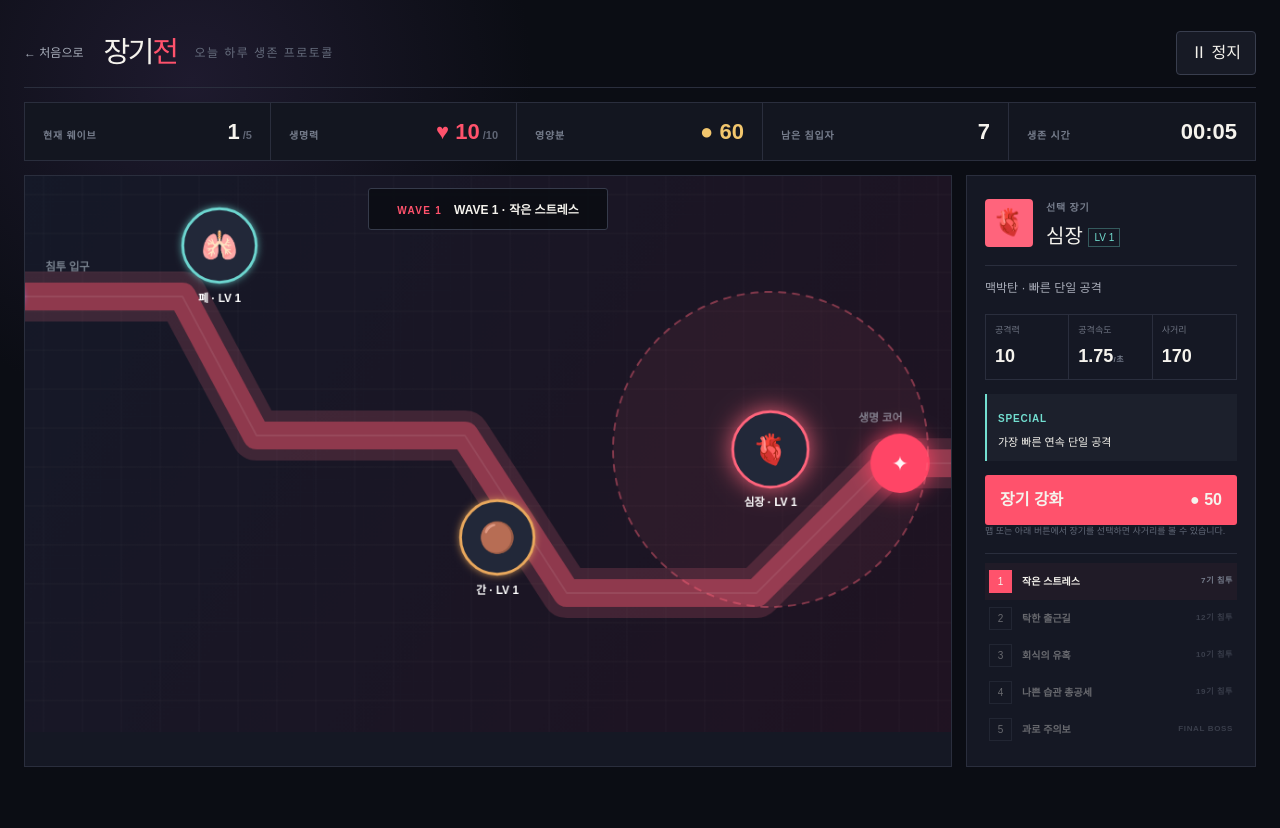
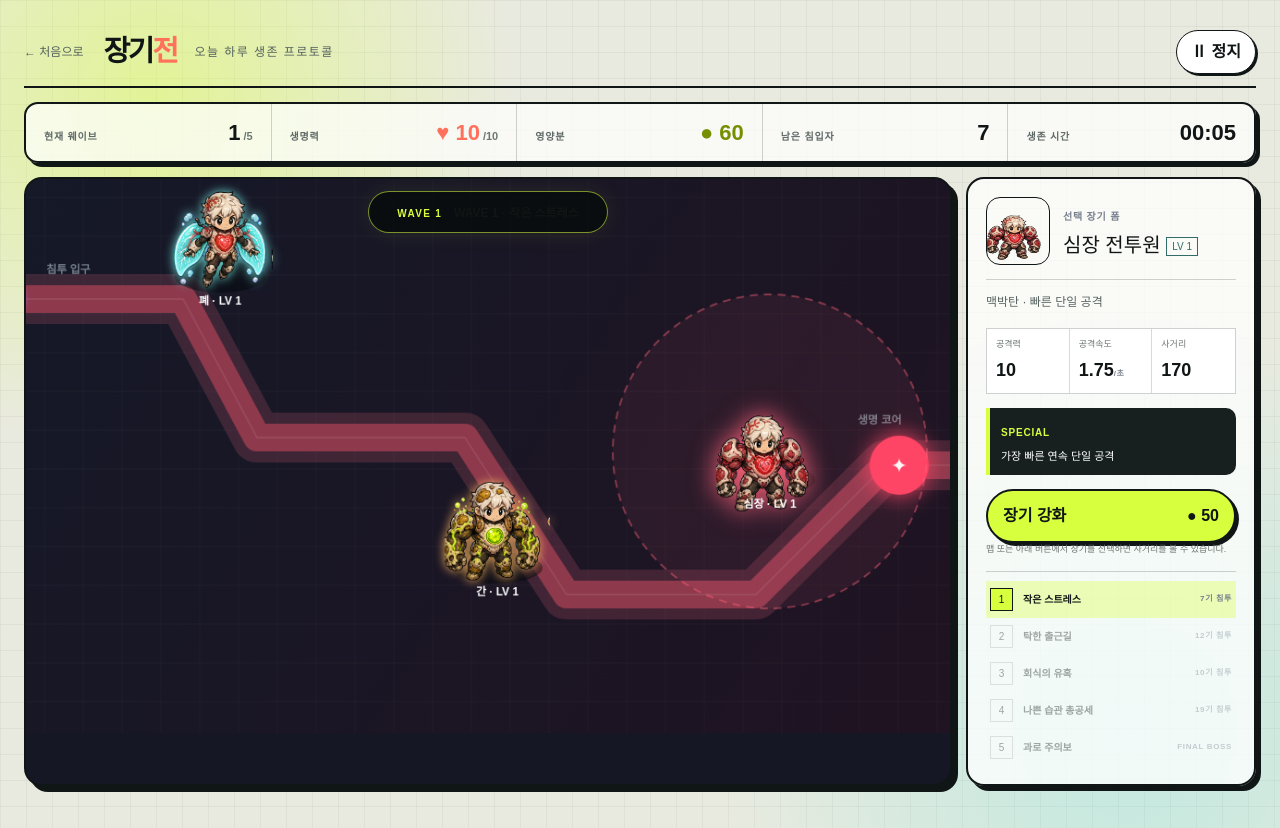
Before and after one commit to project-organ0/long-game, a Next.js app: page /defense in a window 1280 px wide. Built offline with nearby package versions, Linux system fonts and the light colour scheme.

Commit message:
Bring original organ characters into defense mode

```diff
--- a/app/defense/DefenseGame.tsx
+++ b/app/defense/DefenseGame.tsx
@@ -65,14 +65,14 @@ export default function DefenseGame() {
           <div className="organ-tabs">
             {(Object.keys(ORGANS) as OrganType[]).map((id) => (
               <button key={id} className={hud.selected === id ? "active" : ""} style={{ "--organ": ORGANS[id].color } as React.CSSProperties} onClick={() => select(id)}>
-                <span>{ORGANS[id].emoji}</span><b>{ORGANS[id].name}</b><small>LV {hud.organs[id].level}</small>
+                <span className={`organ-avatar avatar-${id}`} /><b>{ORGANS[id].name}</b><small>LV {hud.organs[id].level}</small>
               </button>
             ))}
           </div>
         </section>
 
         <aside className="organ-panel">
-          <div className="panel-heading"><span style={{ background: selected.color }}>{selected.emoji}</span><div><small>선택 장기</small><h2>{selected.name} <i>LV {selectedState.level}</i></h2></div></div>
+          <div className="panel-heading"><span className={`organ-avatar avatar-${hud.selected}`} style={{ backgroundColor: selected.color }} /><div><small>선택 장기 폼</small><h2>{selected.name} 전투원 <i>LV {selectedState.level}</i></h2></div></div>
           <p className="role">{selected.role}</p>
           <div className="stats">
             <div><span>공격력</span><b>{stats.damage}</b></div>
@@ -93,7 +93,7 @@ export default function DefenseGame() {
       {hud.phase === "cards" && <div className="modal-backdrop"><section className="card-modal" role="dialog" aria-modal="true" aria-label="생활 습관 카드 선택">
         <small className="eyebrow">WAVE {hud.wave} CLEAR</small><h2>내일의 몸을 결정하세요</h2><p>선택한 습관은 다음 웨이브부터 적용됩니다.</p>
         <div className="habit-cards">{hud.cards.map((card) => <article key={card.id}>
-          <span className="card-icon">{card.icon}</span><small>{card.effectType === "permanent" ? "영구 효과" : card.effectType === "instant" ? "즉시 효과" : "다음 웨이브"}</small><h3>{card.name}</h3><p>{card.description}</p>{card.drawback && <em>주의 · {card.drawback}</em>}
+          <span className={`card-art card-${card.id}`} aria-hidden="true" /><small>{card.effectType === "permanent" ? "영구 효과" : card.effectType === "instant" ? "즉시 효과" : "다음 웨이브"}</small><h3>{card.name}</h3><p>{card.description}</p>{card.drawback && <em>주의 · {card.drawback}</em>}
           <button onClick={() => engineRef.current?.chooseCard(card.id)}>이 습관 선택</button>
         </article>)}</div>
       </section></div>}
--- a/app/defense/game-engine.ts
+++ b/app/defense/game-engine.ts
@@ -11,6 +11,11 @@ type Spawn = { type: EnemyType; at: number };
 const PATH: Point[] = [{ x: -35, y: 130 }, { x: 170, y: 130 }, { x: 250, y: 280 }, { x: 475, y: 280 }, { x: 585, y: 450 }, { x: 790, y: 450 }, { x: 930, y: 310 }, { x: 1035, y: 310 }];
 const ORGAN_POS: Record<OrganType, Point> = { lung: { x: 210, y: 75 }, liver: { x: 510, y: 390 }, heart: { x: 805, y: 295 } };
 const TYPES: OrganType[] = ["lung", "liver", "heart"];
+const ORGAN_FORM: Record<OrganType, { col: number; row: number }> = {
+  lung: { col: 0, row: 1 },
+  liver: { col: 1, row: 1 },
+  heart: { col: 3, row: 0 },
+};
 
 export class DefenseEngine {
   private ctx: CanvasRenderingContext2D;
@@ -41,11 +46,13 @@ export class DefenseEngine {
   private message = "방어 준비";
   private flash = 0;
   private shake = 0;
+  private organForms = new Image();
 
   constructor(private canvas: HTMLCanvasElement, private onHud: (hud: HudState) => void) {
     const ctx = canvas.getContext("2d");
     if (!ctx) throw new Error("Canvas is not supported");
     this.ctx = ctx;
+    this.organForms.src = "/art/player-forms.png";
     canvas.addEventListener("pointerdown", this.onPointer);
     this.emit();
     this.raf = requestAnimationFrame(this.loop);
@@ -262,9 +269,20 @@ export class DefenseEngine {
       const config = ORGANS[id], p = ORGAN_POS[id], level = this.organs[id].level, selected = this.selected === id;
       const range = config.range * GAME_BALANCE.levelRangeMultiplier[level - 1];
       if (selected) { c.beginPath(); c.arc(p.x, p.y, range, 0, Math.PI * 2); c.fillStyle = `${config.color}12`; c.fill(); c.setLineDash([7, 8]); c.strokeStyle = `${config.color}70`; c.lineWidth = 2; c.stroke(); c.setLineDash([]); }
-      c.beginPath(); c.arc(p.x, p.y, 38 + level * 3 + Math.sin(this.elapsed * (id === "heart" ? 8 : 3)) * 2, 0, Math.PI * 2); c.fillStyle = "#222839"; c.shadowColor = config.color; c.shadowBlur = selected ? 28 : 10; c.fill(); c.shadowBlur = 0; c.strokeStyle = config.color; c.lineWidth = 2 + level; c.stroke();
-      c.font = `${30 + level * 2}px serif`; c.textAlign = "center"; c.fillText(config.emoji, p.x, p.y + 11);
-      c.fillStyle = "#fff"; c.font = "800 12px sans-serif"; c.fillText(`${config.name} · LV ${level}`, p.x, p.y + 61); c.textAlign = "start";
+      c.beginPath(); c.ellipse(p.x, p.y + 31, 47 + level * 2, 17, 0, 0, Math.PI * 2); c.fillStyle = "rgba(4,8,9,.48)"; c.fill();
+      c.save();
+      c.translate(p.x, p.y);
+      const pulse = 1 + Math.sin(this.elapsed * (id === "heart" ? 7 : 2.8)) * .018;
+      c.scale(pulse, pulse);
+      c.shadowColor = config.color; c.shadowBlur = selected ? 28 : 11;
+      if (this.organForms.complete && this.organForms.naturalWidth) {
+        const form = ORGAN_FORM[id];
+        c.drawImage(this.organForms, form.col * 384, form.row * 512, 384, 512, -55 - level * 2, -76 - level * 3, 110 + level * 4, 147 + level * 6);
+      } else {
+        c.font = "42px serif"; c.textAlign = "center"; c.fillText(config.emoji, 0, 12);
+      }
+      c.restore(); c.shadowBlur = 0;
+      c.fillStyle = "#fff"; c.font = "800 12px sans-serif"; c.textAlign = "center"; c.fillText(`${config.name} · LV ${level}`, p.x, p.y + 61); c.textAlign = "start";
     }
   }
   private drawEnemy(c: CanvasRenderingContext2D, e: Enemy) {
--- a/app/globals.css
+++ b/app/globals.css
@@ -76,3 +76,47 @@ button { color:inherit }
   .wave-banner{top:5px;padding:5px;font-size:9px}.wave-banner span{display:none}.organ-panel{padding:14px}.result{padding:26px 18px}
 }
 @media(prefers-reduced-motion:reduce){*{scroll-behavior:auto!important;transition:none!important}}
+
+/* Original Organ Game visual language */
+.game-shell {
+  --ink:#101515; --paper:#e9eadf; --acid:#d8ff3e; --coral:#ff715b; --cyan:#4ee5e1;
+  background:
+    radial-gradient(circle at 12% 12%,rgba(216,255,62,.45),transparent 27%),
+    radial-gradient(circle at 88% 88%,rgba(78,229,225,.26),transparent 31%),
+    linear-gradient(rgba(16,21,21,.045) 1px,transparent 1px),
+    linear-gradient(90deg,rgba(16,21,21,.045) 1px,transparent 1px),
+    var(--paper);
+  background-size:auto,auto,26px 26px,26px 26px,auto;
+  color:var(--ink);
+}
+.game-header { border-bottom:2px solid var(--ink) }
+.game-header h1 { font-weight:950 }.game-header h1 span{color:var(--coral)}
+.back-link,.game-header p { color:#54605d }
+.pause-button { color:var(--ink);border:1.5px solid var(--ink);border-radius:999px;background:white;box-shadow:2px 2px 0 var(--ink);font-weight:900 }
+.hud { background:rgba(255,255,255,.72);border:2px solid var(--ink);border-radius:14px;overflow:hidden;box-shadow:4px 4px 0 var(--ink) }
+.hud>div { border-right:1px solid rgba(16,21,21,.18) }.hud small{color:#5f6966}.hud strong i{color:#6c7773}
+.hud .life{color:var(--coral)}.hud .nutrient{color:#758f00}
+.arena-wrap { border:2px solid var(--ink);border-radius:18px;box-shadow:6px 6px 0 var(--ink) }
+.arena-wrap canvas { background:#151d1d }
+.wave-banner { background:rgba(8,13,13,.88);border:1px solid rgba(216,255,62,.55);border-radius:999px;box-shadow:0 0 24px rgba(216,255,62,.08) }
+.wave-banner span{color:var(--acid)}.wave-banner.prep span{color:#ffd66b}
+.organ-panel { background:rgba(255,255,255,.76);border:2px solid var(--ink);border-radius:18px;box-shadow:5px 5px 0 var(--ink) }
+.panel-heading { border-color:rgba(16,21,21,.18) }
+.panel-heading>span { width:64px;height:68px;border:1.5px solid var(--ink);border-radius:14px }
+.panel-heading h2 i { color:#326c68;border-color:#326c68 }
+.role{color:#586461}.stats{border-color:rgba(16,21,21,.2);background:white}.stats div{border-color:rgba(16,21,21,.16)}.stats span{color:#69746f}
+.special{background:#17201f;color:white;border-left:4px solid var(--acid);border-radius:0 10px 10px 0}.special small{color:var(--acid)}
+.upgrade{background:var(--acid);color:var(--ink);border:2px solid var(--ink);border-radius:999px;box-shadow:3px 3px 0 var(--ink)}
+.upgrade:disabled{background:#bec1b7;color:#6c716c}.tip{color:#68726f}
+.wave-list{border-color:rgba(16,21,21,.18)}.wave-list>div>span{border-color:rgba(16,21,21,.3)}.wave-list>div.current{background:rgba(216,255,62,.35)}.wave-list .current>span{background:var(--acid);color:var(--ink);border-color:var(--ink)}
+.organ-avatar { display:block;background-image:url("/art/player-forms.png");background-repeat:no-repeat;background-size:400% 200%;background-color:transparent!important }
+.avatar-lung { background-position:0 100% }.avatar-liver{background-position:33.333% 100%}.avatar-heart{background-position:100% 0}
+.organ-tabs button { color:white }.organ-tabs .organ-avatar{width:30px;height:38px}.organ-tabs button.active{background:#222b2a}
+.modal-backdrop{background:rgba(8,13,13,.91)}
+.card-modal .eyebrow{color:var(--acid)}.card-modal h2{color:white}.card-modal>p{color:#aeb9b7}
+.habit-cards article{border:1px solid rgba(255,255,255,.24);border-radius:18px;border-top:1px solid rgba(255,255,255,.24);background:#1b2423;overflow:hidden}
+.habit-cards article:hover{border-color:var(--acid)}.habit-cards article>small{color:var(--acid)}.habit-cards button{border-radius:999px;border:1px solid var(--acid)}.habit-cards button:hover{background:var(--acid)}
+.card-art { display:block;width:96px;height:76px;margin:-4px 0 8px;background-image:url("/art/items.png");background-repeat:no-repeat;background-size:400% 300%;filter:drop-shadow(0 9px 8px rgba(0,0,0,.34)) }
+.card-exercise{background-position:0 50%}.card-sleep{background-position:100% 100%}.card-checkup{background-position:66.667% 50%}.card-energy{background-position:33.333% 50%}
+.card-snack{background-position:0 100%}.card-allnight{background-position:33.333% 0}.card-drinks{background-position:33.333% 100%}.card-meditation{background-position:100% 100%}
+.result{border:2px solid var(--acid);border-radius:20px;background:#17201f}.result-icon{background:var(--acid)}.result button{background:var(--acid);color:var(--ink);border:2px solid var(--ink);border-radius:999px}
```
Also changed, not shown: public/art/items.png (added), public/art/player-forms.png (added).
